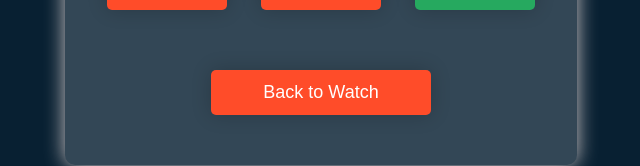
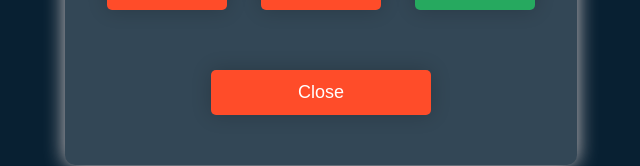
Before and after one commit to jahidbro1/watch-combo, a plain HTML site: page stop-watch.html in a window 1280 px wide. Shown: the part 427-593 px from the top of the page, without its empty margins (319-959 px from the left). Drawn offline with Linux system fonts and the light colour scheme.

Commit message:
Update stop-watch.html

```diff
--- a/stop-watch.html
+++ b/stop-watch.html
@@ -19,7 +19,7 @@
 
         <div class="btns">
             <a href="./index.html"> <button class="btn2" id="toggleMode">
-                Back to Watch
+                Close
                </button></a>
         </div>
     </div>
```
